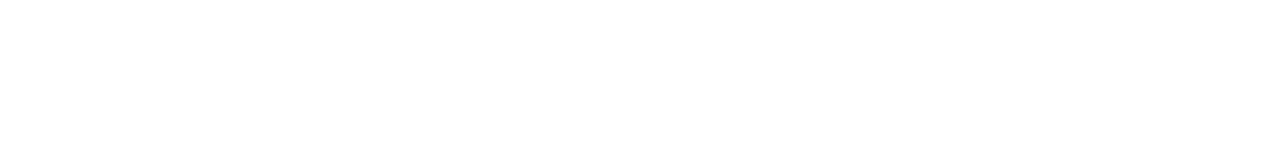
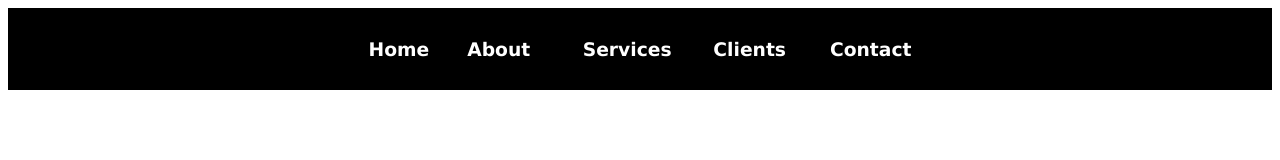
Before and after one commit to claudiahW/businesslanding, a plain HTML site: page index.html in a window 1280 px wide. Drawn offline with Linux system fonts and the light colour scheme.

Commit message:
create a navigation bar

```diff
--- a/index.html
+++ b/index.html
@@ -7,6 +7,24 @@
     <title>Mama Ella Bites</title>
 </head>
 <body>
-    <table width="100%" heigh="60px" border="0" cellpadding="5" cellspacing="5"></table>
+    <table
+    width="100%"
+    height="60px"
+    border="0"
+     cellpadding="5"
+     cellspacing="5"
+     bgcolor="#000000">
+    <tr>
+        <td align="left">
+            <table width="547" border="0" cellpadding="1" cellspacing="1" align="center">
+                <td width="96"><font face="Verdana, Geneva, Sans-serif" color="white"><h3>Home</h3></font></td>
+                <td width="113"><font face="Verdana, Geneva, Sans-serif" color="white"><h3>About</h3></font></td>
+                <td width="128"><font face="Verdana, Geneva, Sans-serif" color="white"><h3>Services</h3></font></td>
+                <td width="114"><font face="Verdana, Geneva, Sans-serif" color="white"><h3>Clients</h3></font></td>
+                <td width="80"><font face="Verdana, Geneva, Sans-serif" color="white"><h3>Contact</h3></font></td>
+
+            </table>
+        </td>
+    </tr></table>
 </body>
 </html>
```
